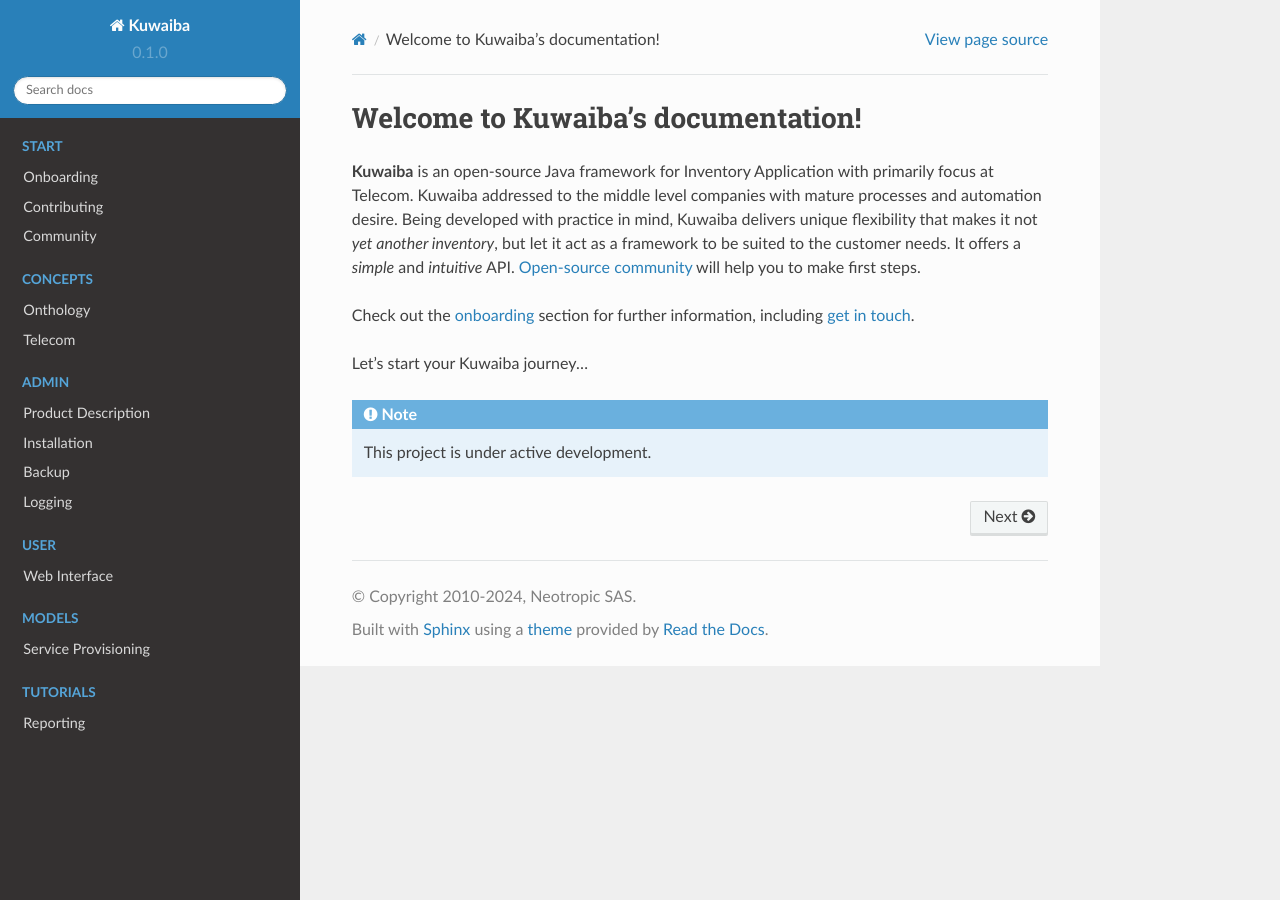
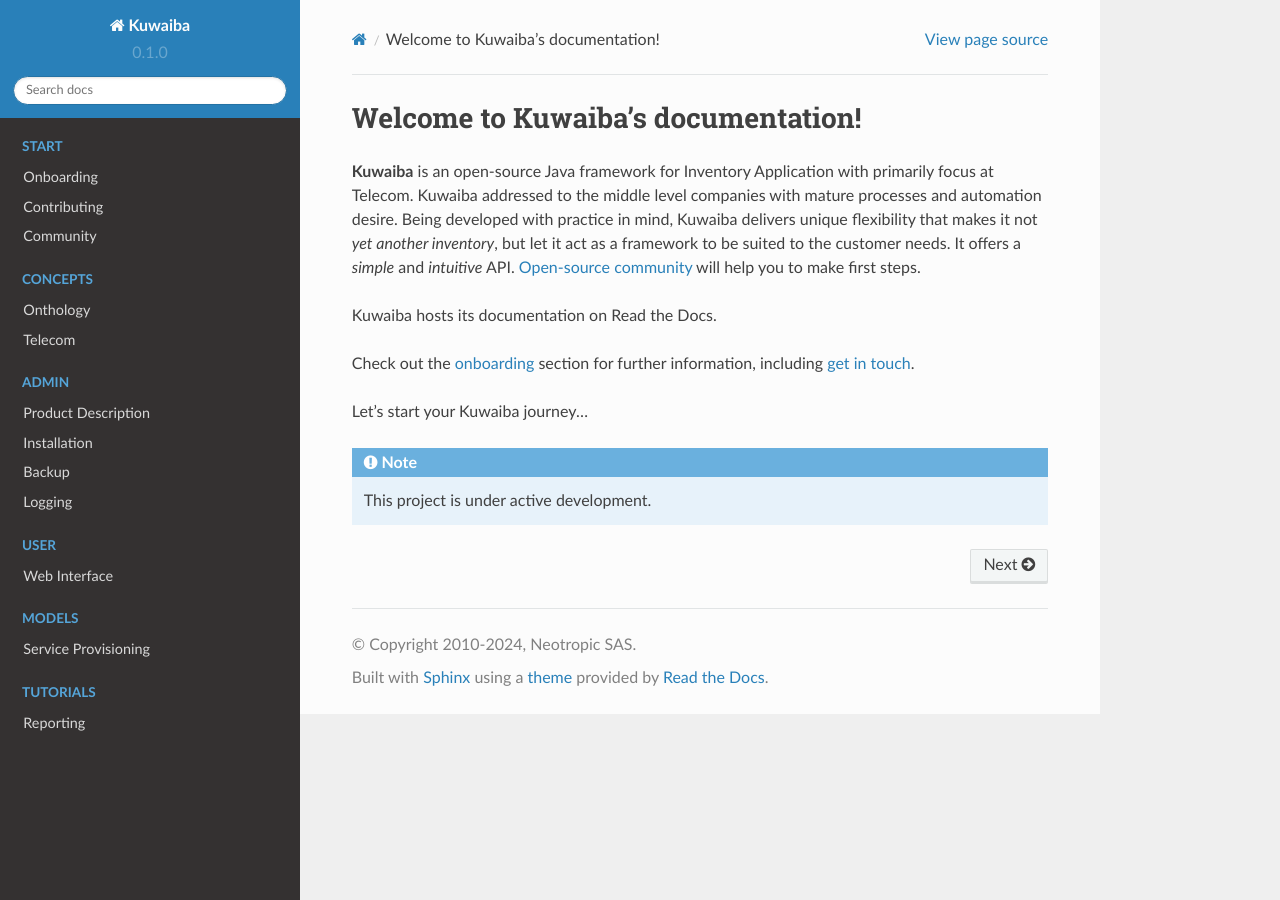
Before and after one commit to SabNK/kuwaiba-testing2, a Sphinx documentation site: the page built from docs/source/index.rst, in a window 1280 px wide. Built offline with Sphinx 7.4.7 and the Read the Docs theme 2.0.0, drawn with Linux system fonts in a browser that asks for light colours.

```diff
--- a/docs/source/index.rst
+++ b/docs/source/index.rst
@@ -7,6 +7,8 @@
 it act as a framework to be suited to the customer needs.
 It offers a *simple* and *intuitive* API.  `Open-source community <https://sourceforge.net/p/kuwaiba/discussion/>`_
 will help you to make first steps.
+
+Kuwaiba hosts its documentation on Read the Docs.
 
 Check out the :doc:`onboarding </start/onboarding>` section for further information, including
 :ref:`get in touch<let's try>`.
```
